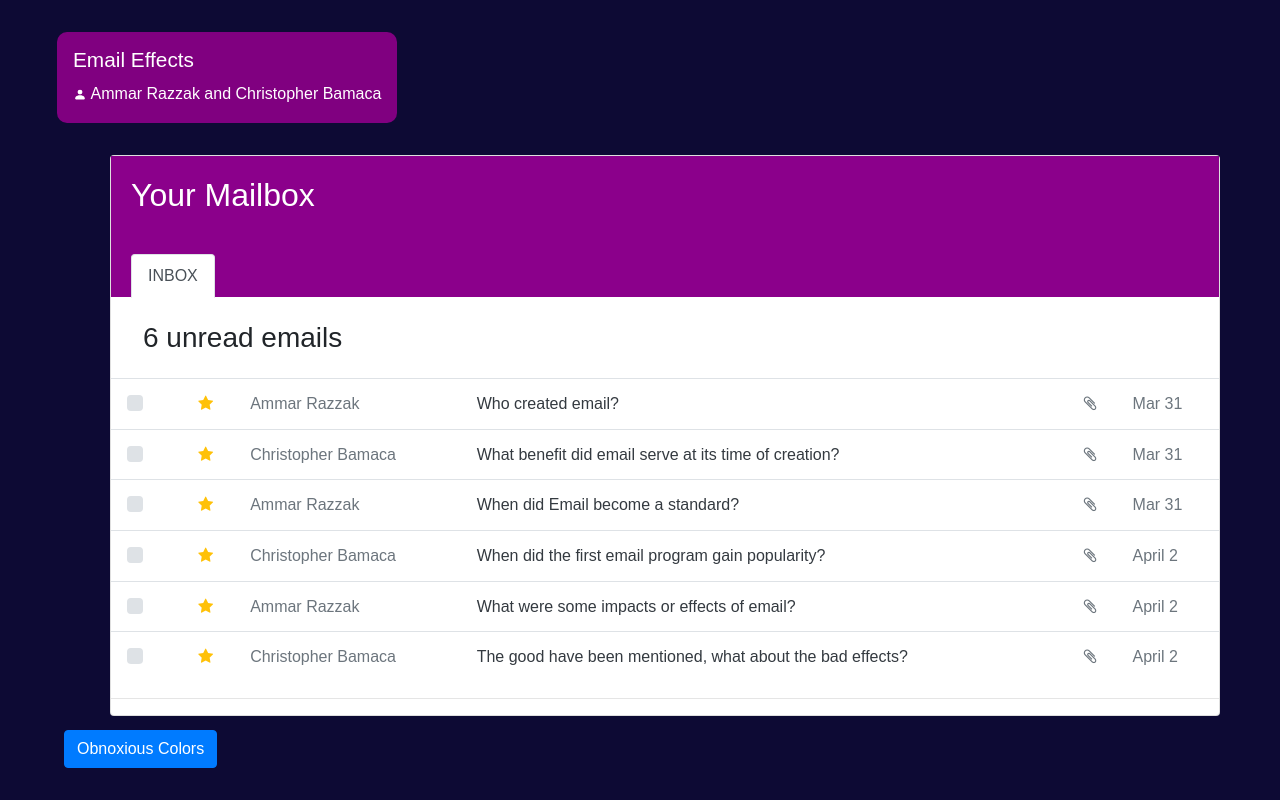
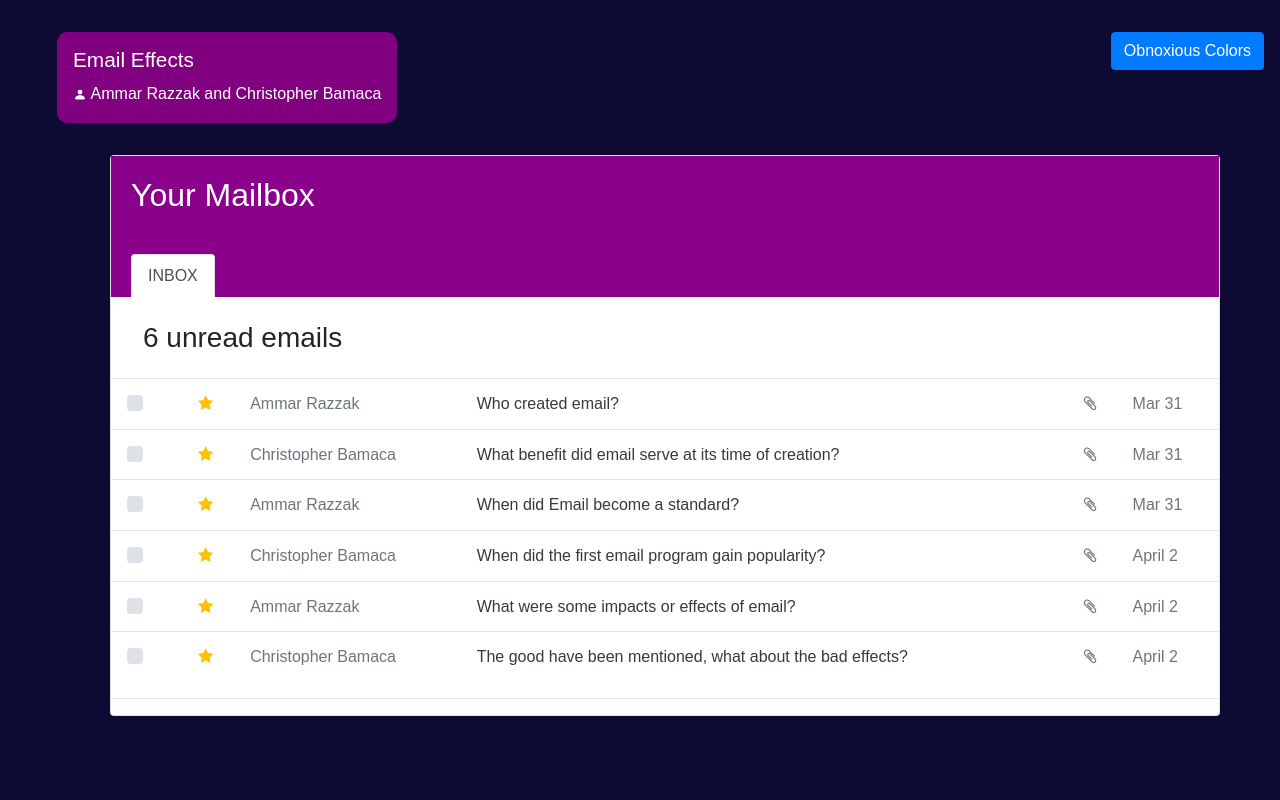
Before and after one commit to razzak-ammar/email-effects, a React (Create React App) app: page / in a window 1280 px wide. Built offline with nearby package versions, Linux system fonts and the light colour scheme; some icons are missing.

Commit message:
Fixed obnoxios colors buttong

```diff
--- a/src/App.css
+++ b/src/App.css
@@ -110,8 +110,8 @@ header p {
 
 .btn-ab {
 	position: absolute;
-	bottom: 2rem;
-	left: 0px;
+	top: 2rem;
+	right: 1rem;
 }
 
 .message-item ul, .message-item li{
```
